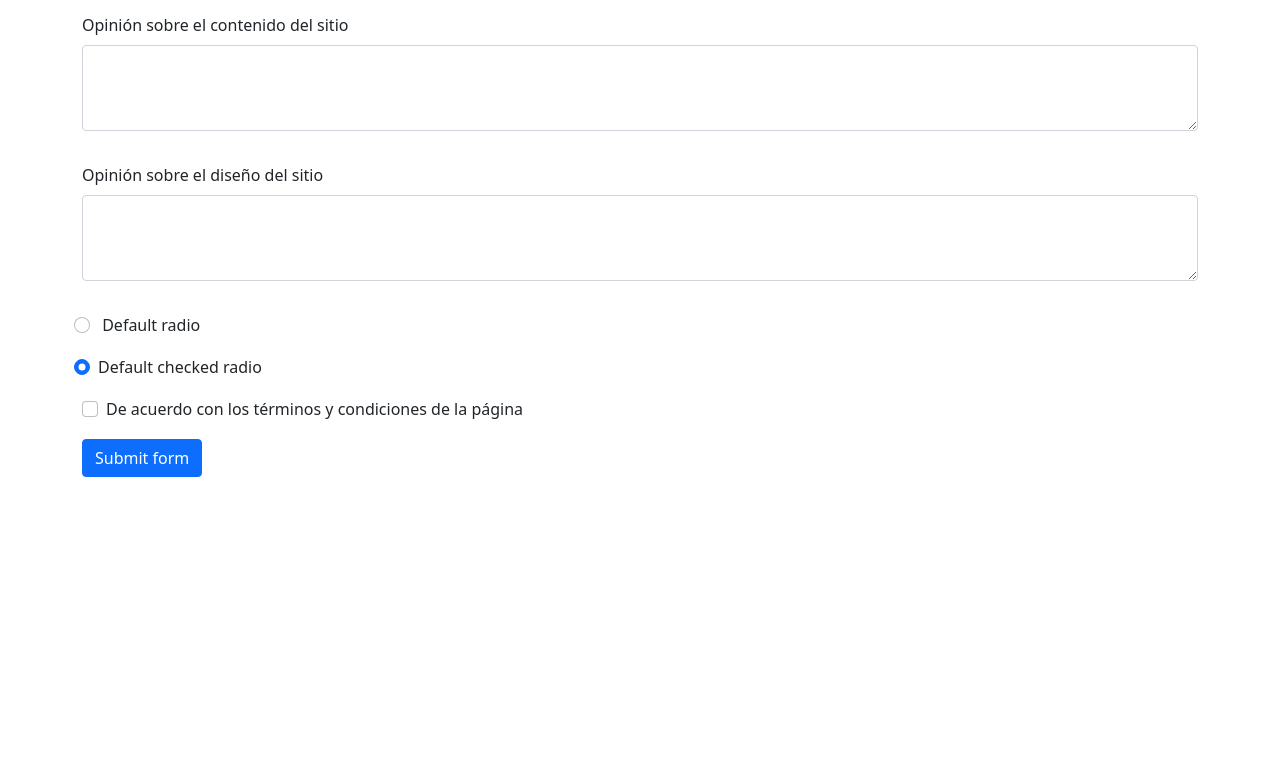
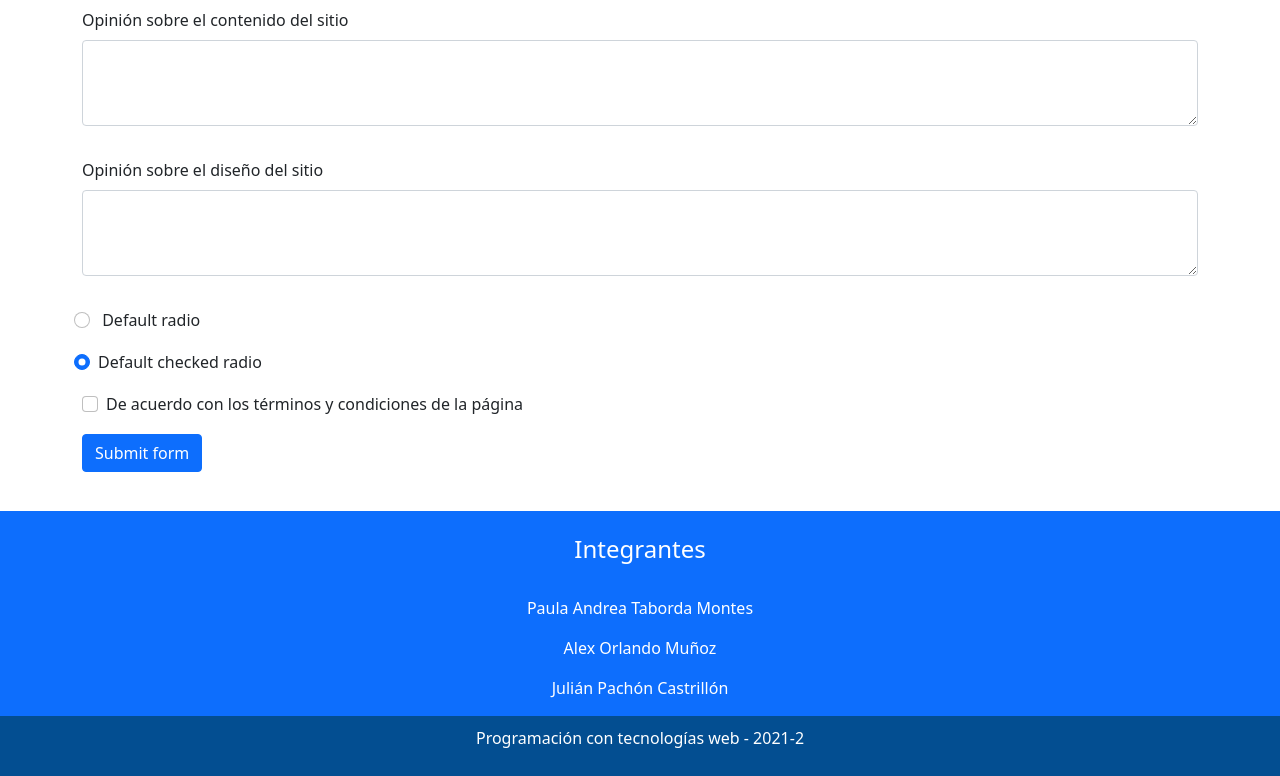
Before and after one commit to PaulaTaborda7/Taller-clase-bootstrap, a plain HTML site: page index.html in a window 1280 px wide. Shown: the part 778-1554 px from the top of the page. Before the commit the page ends 1255 px from the top, so only its background shows below. Drawn offline with nearby package versions, Linux system fonts and the light colour scheme.

Commit message:
Creación del footer

```diff
--- a/index.html
+++ b/index.html
@@ -185,16 +185,30 @@
 
 
 	<footer>
+		<div class="footer-top bg-primary">
+			<div class="container">
+				<div class="row text-center">
+					<div class="col-lg-12 mx-auto ">
+						<br>
+						<h4>Integrantes</h4>
+						<br>
+							<p>Paula Andrea Taborda Montes</p>
+							<p>Alex Orlando Muñoz</p>
+							<p>Julián Pachón Castrillón</p>
+					</div>
+				</div>
+			</div>
+		</div>
+		<div class="footer-bot">
+			<div class="container text-center">
+					<p>Programación con tecnologías web - 2021-2</p>
+			</div>
+		</div>
+	</footer>
 
-	</footer>
-	<!-- Optional JavaScript; choose one of the two! -->
-
-	<!-- Option 1: Bootstrap Bundle with Popper -->
 	<script src="https://cdn.jsdelivr.net/npm/bootstrap@5.1.3/dist/js/bootstrap.bundle.min.js"
 		integrity="sha384-ka7Sk0Gln4gmtz2MlQnikT1wXgYsOg+OMhuP+IlRH9sENBO0LRn5q+8nbTov4+1p"
 		crossorigin="anonymous"></script>
-
-
 	<script src="carrousel.js"></script>
 </body>
 
--- a/style.css
+++ b/style.css
@@ -23,10 +23,24 @@ nav li:hover{
     background-color: #FA7533;
 }
 
-.container{
+main.container{
     margin-top: 3%;
 }
 
 section{
     margin-top: 3%;
 }
+
+.footer-top{
+    margin-top: 3%;
+    color: white;
+}
+
+.footer-bot{
+    display: flex;
+    justify-content: center;
+    align-items: center;
+    background-color: #034e91;
+    color: white;
+    height: 60px;
+}
```
